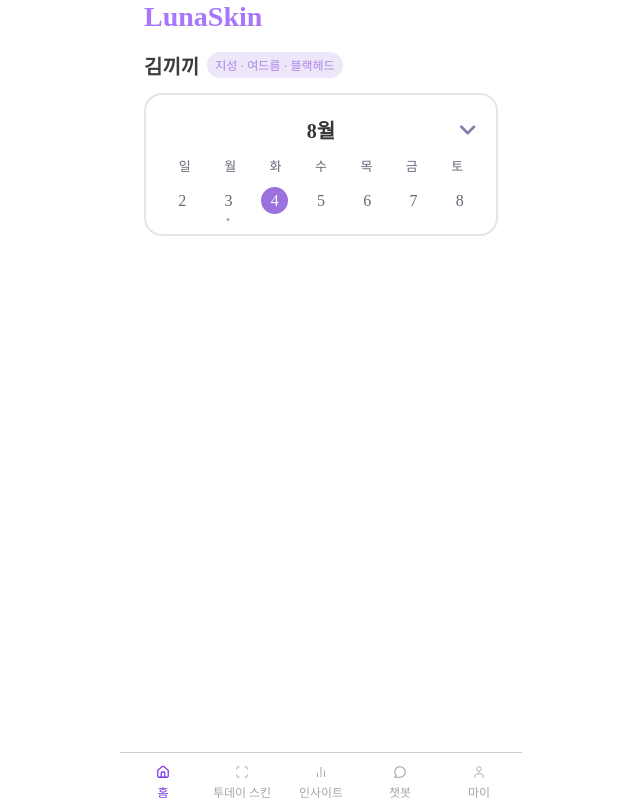
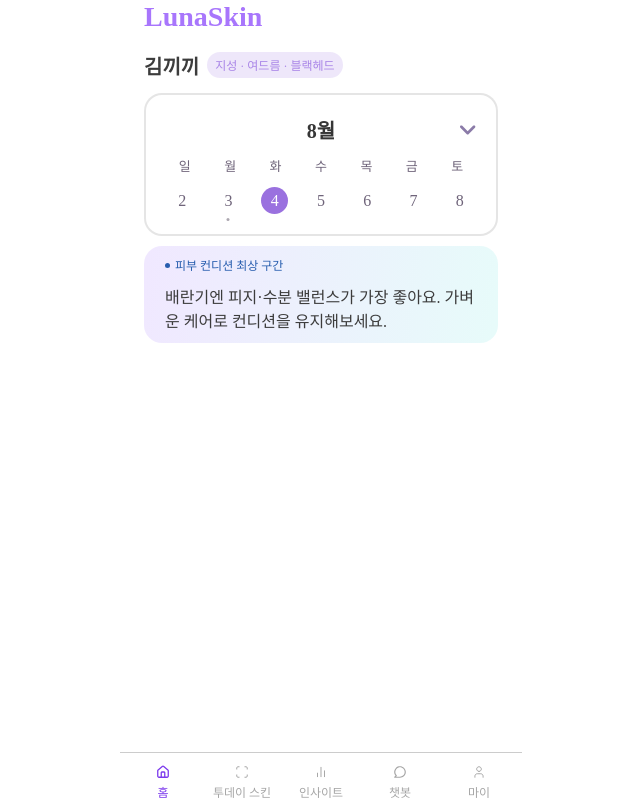
Before and after one commit to Luna-Skin/LunaSkin-FE, a React (Vite) app: page / in a window 1280 px wide. Shown: the whole page, without its empty margins (319-959 px from the left). Built offline with nearby package versions, Linux system fonts and the light colour scheme.

Commit message:
✨ Feat: PhaseGuideBanner를 홈 화면에 연결

```diff
--- a/src/pages/Home/Home.jsx
+++ b/src/pages/Home/Home.jsx
@@ -1,14 +1,22 @@
+import dayjs from "dayjs";
 import Header from "../../components/home/Header";
 import UserInfo from "../../components/home/UserInfo";
 import CalendarView from "../../components/home/CalendarView";
-import { MOCK_USER, MOCK_PERIOD_CYCLES, MOCK_SKIN_RECORDS } from "../../mocks/homeMock";
+import PhaseGuideBanner from "../../components/home/PhaseGuideBanner";
+import { getPhaseForDate } from "../../utils/cyclePhase";
+import { MOCK_USER, MOCK_PERIOD_CYCLES, MOCK_SKIN_RECORDS, PHASE_GUIDE } from "../../mocks/homeMock";
 
 export default function Home() {
+  const today = dayjs().format("YYYY-MM-DD");
+  const currentPhase = getPhaseForDate(today, MOCK_PERIOD_CYCLES);
+  const phaseGuide = currentPhase ? PHASE_GUIDE[currentPhase] : null;
+
   return (
     <div>
       <Header />
       <UserInfo name={MOCK_USER.name} skinType={MOCK_USER.skinType} skinConcerns={MOCK_USER.skinConcerns} />
       <CalendarView periodCycles={MOCK_PERIOD_CYCLES} skinRecords={MOCK_SKIN_RECORDS} />
+      {phaseGuide && <PhaseGuideBanner title={phaseGuide.title} description={phaseGuide.description} />}
     </div>
   );
 }
```
